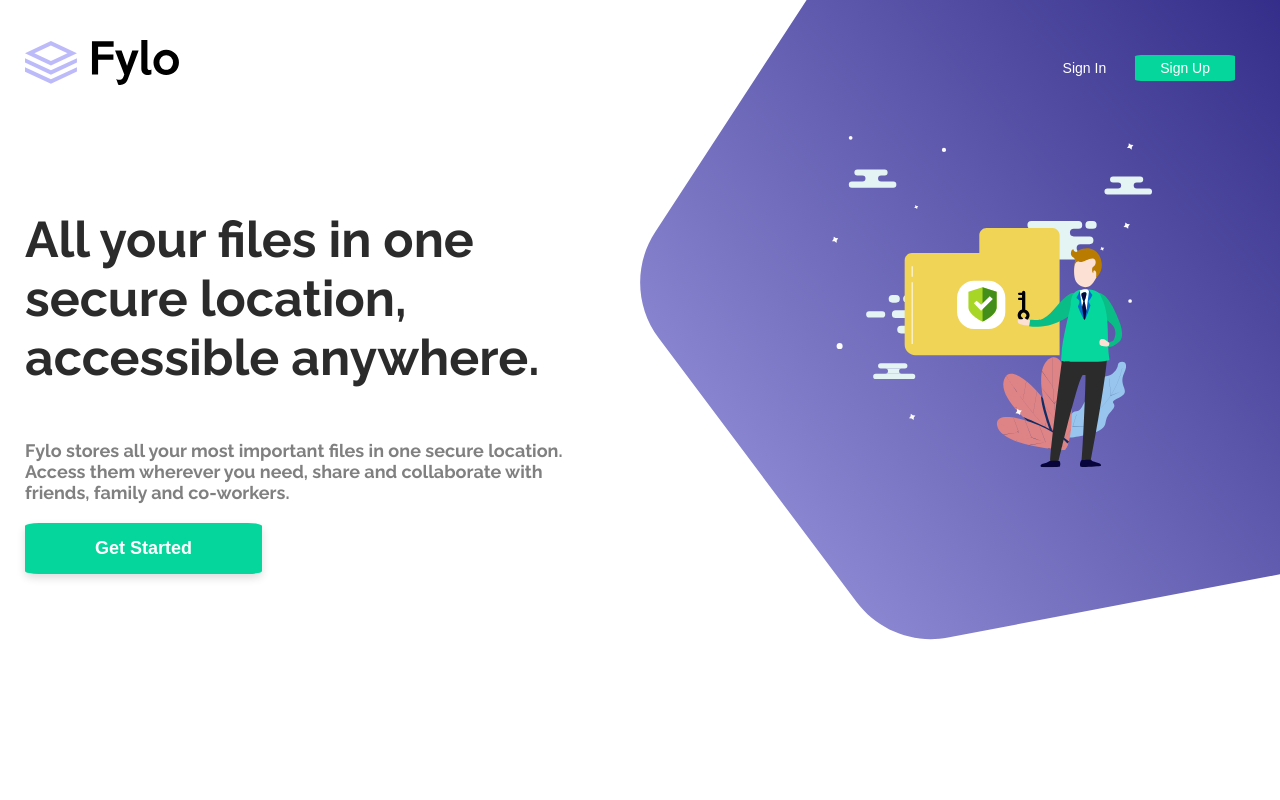
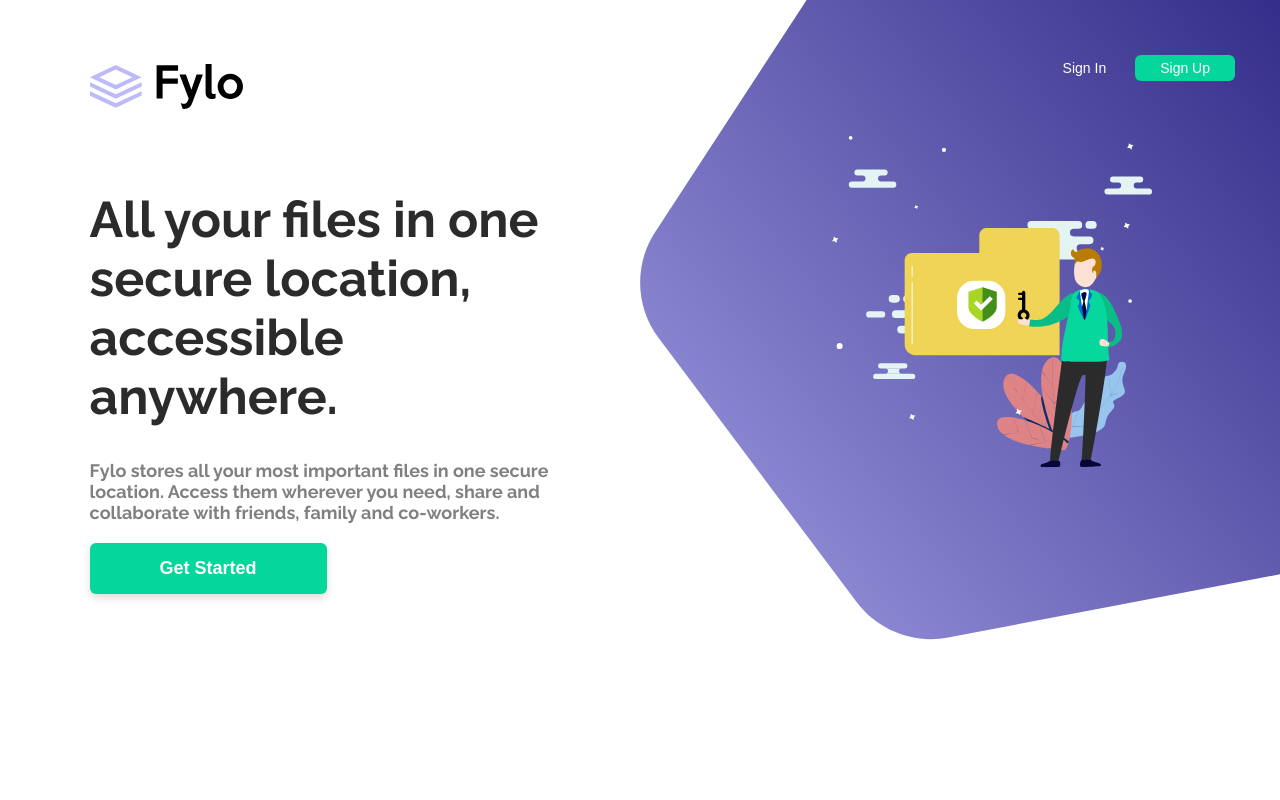
Before and after one commit to video-kid/landing, a website: page index.html in a window 1280 px wide. Shown: the top 800 px of the page. Drawn offline with nearby package versions, Linux system fonts and the light colour scheme.

Commit message:
Convert navigation/menu to BEM and dd green button in globals with some mixins

```diff
--- a/index.html
+++ b/index.html
@@ -14,9 +14,9 @@
 <body>
 <header>
     <nav>
-        <ul>
-            <li>Sign In</li>
-            <li class="greenBtn">Sign Up</li>
+        <ul class="menu">
+            <li class="menu__item">Sign In</li>
+            <li class="menu__item menu__item--green menu__item--radius" >Sign Up</li>
         </ul>
     </nav>
     <img class="logo" src="images/logo.svg" alt="">
--- a/sass/core/_globals.scss
+++ b/sass/core/_globals.scss
@@ -21,12 +21,18 @@ p {
 }
 
 
-.greenBtn {
-  background-color: hsl(163, 95%, 43%);
-  border-radius: 6%;
+button {
+  @include button-radius;
+  @include green-button;
   cursor: pointer;
 }
 
 li {
   list-style: none;
 }
+
+@media (min-width: 900px) {
+  h2{
+    font-size: 26px;
+  }
+}
--- a/sass/core/_mixins.scss
+++ b/sass/core/_mixins.scss
@@ -1 +1,7 @@
-@
+@mixin green-button {
+  background-color: $teal;
+}
+
+@mixin button-radius {
+  border-radius: 6px;
+}
--- a/sass/layout/_footer.scss
+++ b/sass/layout/_footer.scss
@@ -46,8 +46,6 @@
         .submit {
           padding: 8px 20%;
           margin: 20px 0;
-          background-color: $teal;
-          border-radius: $radius5;
           cursor: pointer;
 
         }
--- a/sass/layout/_header.scss
+++ b/sass/layout/_header.scss
@@ -38,7 +38,7 @@ header {
         font-weight: 400;
         font-size: 18px;
         color: hsl(0, 0%, 50%);
-        padding: 14px 0;
+        margin: 14px 0;
 
       }
       button {
@@ -63,6 +63,8 @@ header {
 
     img.logo {
       width: 12%;
+      margin-top: 5%;
+      margin-left: 7%;
     }
     main {
       height: 100%;
@@ -75,14 +77,14 @@ header {
         padding-right: 10%;
       }
       section {
-        flex-basis: 45%;
+        flex-basis: 40%;
         text-align: left;
-        margin-left: 25px;
+        margin-left: 7%;
         h1 {
           font-size: 50px;
         }
         h2 {
-          padding: 20px 0;
+          margin: 20px 0;
           font-size: 18px;
         }
         button {
--- a/sass/layout/_section2.scss
+++ b/sass/layout/_section2.scss
@@ -80,8 +80,7 @@
         }
         &__details {
           color: #000;
-          padding: 5px 30px 40px 30px;
-          font-size: 18px;
+          padding: 5px 30px 30px 30px;
         }
         &--higher {
           position: relative;
--- a/sass/module/_navigation.scss
+++ b/sass/module/_navigation.scss
@@ -5,27 +5,31 @@ nav {
   margin-top: 20px;
   padding-right: 10px;
 
-  ul {
+  .menu {
     display: flex;
     justify-content: flex-end;
     padding: 15px;
-    li {
+     &__item{
       padding: 10px 25px;
       margin-left: 4px;
       color: white;
       font-size: 14px;
-
+       &--green{
+         @include green-button;
+       }
+       &--radius{
+         @include button-radius;
+       }
     }
   }
-
 }
 
 @media (min-width: 900px) {
   nav {
     margin-top: 40px;
     padding-right: 30px;
-    ul {
-      li {
+    .menu {
+      &__item {
         padding: 5px 25px;
       }
     }
--- a/sass/style.scss
+++ b/sass/style.scss
@@ -2,6 +2,7 @@
 @import 'core/_colors';
 @import 'core/_var';
 @import 'core/_typography';
+@import 'core/_mixins';
 @import 'core/_globals';
 @import 'layout/_header';
 @import 'module/_navigation';
```
Also changed, not shown: css/style.css.
